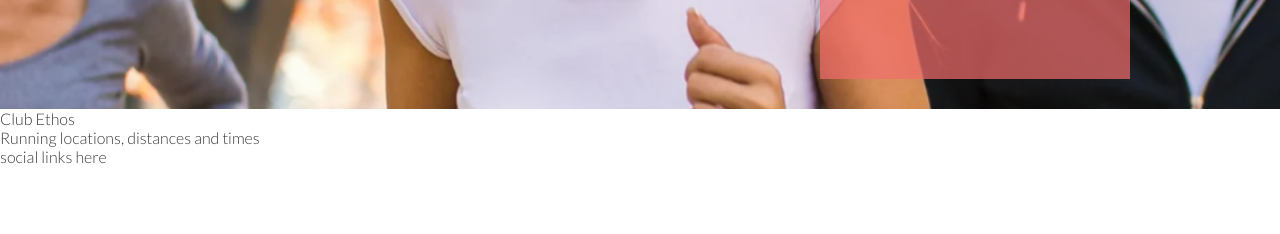
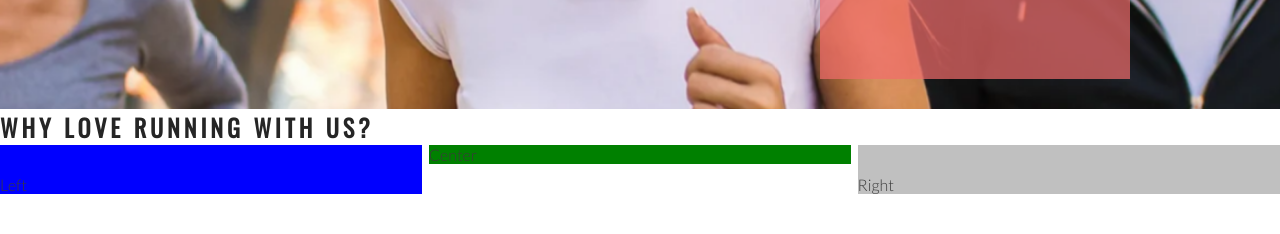
Before and after one commit to robvclarke/first_project_repo, a plain HTML site: page index.html in a window 1280 px wide. Shown: the part 566-800 px from the top of the page. Drawn offline with nearby package versions, Linux system fonts and the light colour scheme.

Commit message:
Add club ethos main structure

```diff
--- a/assets/css/style.css
+++ b/assets/css/style.css
@@ -111,3 +111,29 @@ h1, h2 {
 
       position: absolute;
  }
+
+ /* Club Ethos */
+
+ #club-ethos{
+     height: 600px;
+ }
+
+ #left-about{
+     padding-top: 30px;
+     width: 33%;
+     float: left;
+     background-color: blue;
+ }
+
+ #right-about{
+     padding-top: 30px;
+     width: 33%;
+     float: right;
+     background-color: silver;
+ }
+
+ #center-about{
+     width: 33%;
+     margin: 0 auto;
+     background-color: green;
+ }
--- a/index.html
+++ b/index.html
@@ -38,8 +38,11 @@
         </div>>
 
     </section>
-    <section>
-        Club Ethos
+    <section id="club-ethos">
+        <h1>Why Love Running With Us?</h1>
+        <div id="left-about">Left</div>
+        <div id="right-about">Right</div>
+        <div id="center-about">Center</div>
     </section>
     <section>
         Running locations, distances and times
```
